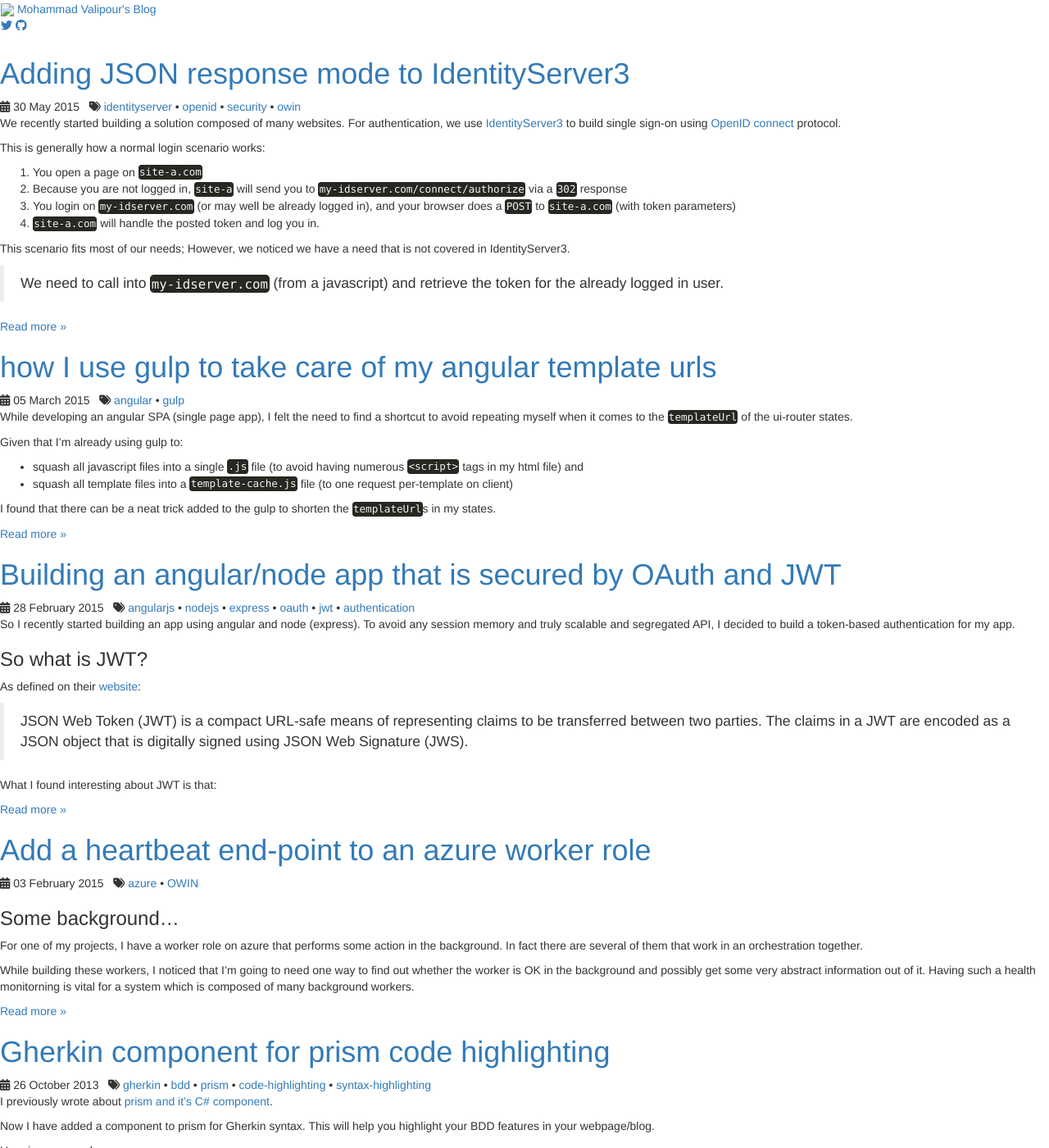
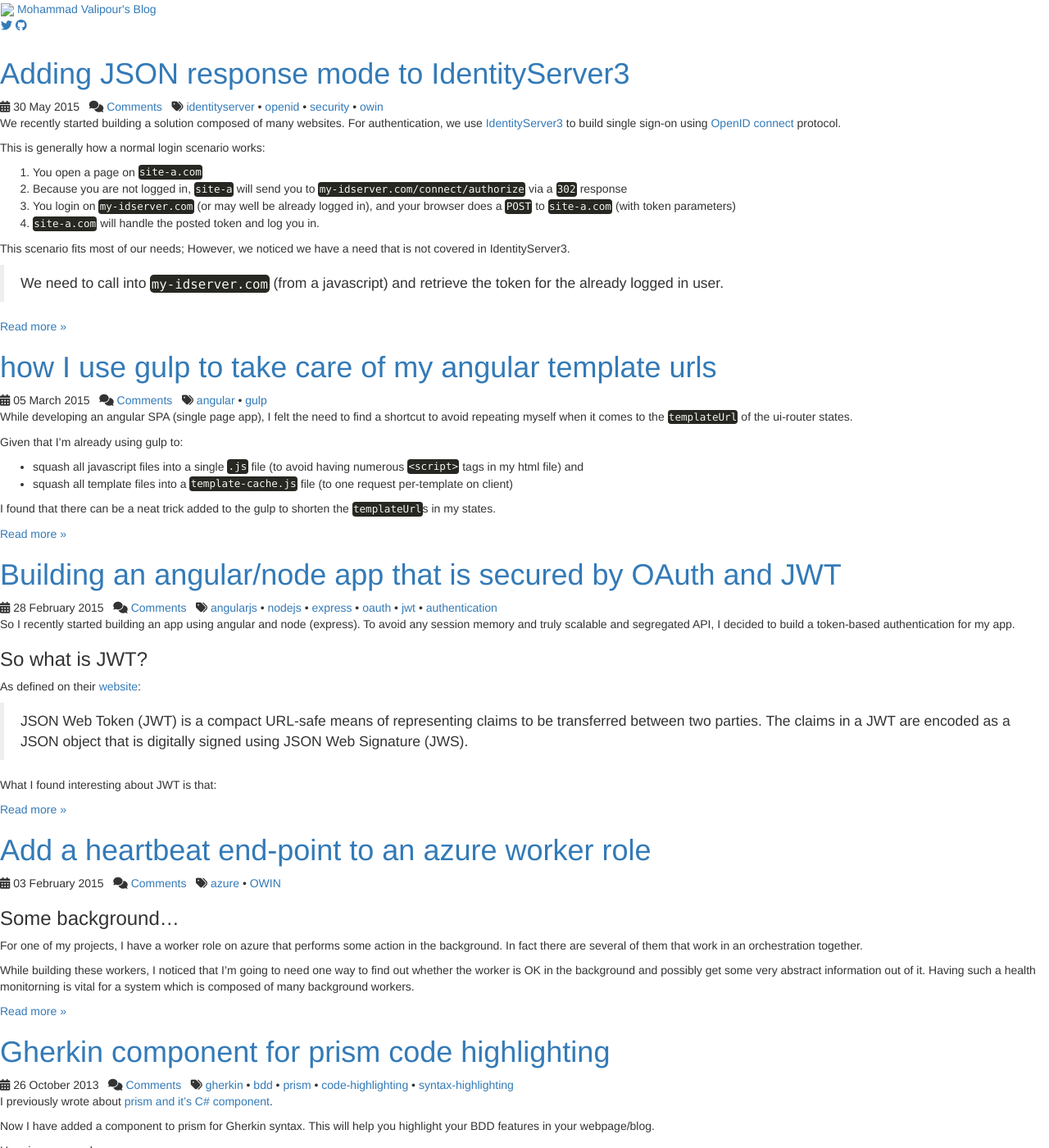
Before and after one commit to mvalipour/mvalipour.github.io, a Jekyll site: the page built from index.md, in a window 1280 px wide and 1400 px high. Shown: the whole window at 82% size. Built offline with Jekyll 4.4.1, drawn with Linux system fonts in a browser that asks for light colours; nearby versions of some CDN libraries; library files that are not in the unit come from our copies; Markdown is read by kramdown in place of the engine named in the settings; comment, search, counter and statistics services are not loaded.

Commit message:
add disqus comments count

```diff
--- /dev/null
+++ b/_includes/JB/comments-providers/disqus-script
@@ -0,0 +1,11 @@
+<script type="text/javascript">
+    {% if site.safe == false %}var disqus_developer = 1;{% endif %}
+    var disqus_shortname = '{{ site.JB.comments.disqus.short_name }}'; // required: replace example with your forum shortname
+    {% if page.wordpress_id %}var disqus_identifier = '{{page.wordpress_id}} {{site.production_url}}/?p={{page.wordpress_id}}';{% endif %}
+    /* * * DON'T EDIT BELOW THIS LINE * * */
+    (function() {
+        var dsq = document.createElement('script'); dsq.type = 'text/javascript'; dsq.async = true;
+        dsq.src = 'http://' + disqus_shortname + '.disqus.com/embed.js';
+        (document.getElementsByTagName('head')[0] || document.getElementsByTagName('body')[0]).appendChild(dsq);
+    })();
+</script>
--- a/_includes/themes/twitter/default.html
+++ b/_includes/themes/twitter/default.html
@@ -75,5 +75,7 @@
     {% include JB/analytics %}
 
 	<script src="{{ BASE_PATH }}/assets/prism/prism.js"></script>
+  {% include JB/comments-providers/disqus-script %}
+
 </body>
 </html>
--- a/_includes/themes/twitter/post.html
+++ b/_includes/themes/twitter/post.html
@@ -10,6 +10,9 @@
 		<span class="fa fa-calendar"></span>
 		{{ page.date | date_to_long_string }}
 	</span>
+	&nbsp;
+	<span class="fa fa-comments"></span>
+	<a href="{{ BASE_PATH }}{{ page.url }}#disqus_thread">Comments</a>
 	&nbsp;
 	{% unless page.tags == empty %}
 	<span>
--- a/index.md
+++ b/index.md
@@ -18,6 +18,9 @@ title: Welcome!
       		<span class="fa fa-calendar"></span>
       		{{ post.date | date_to_long_string }}
       	</span>
+        &nbsp;
+        <span class="fa fa-comments"></span>
+        <a href="{{ BASE_PATH }}{{ post.url }}#disqus_thread">Comments</a>
         &nbsp;
       	{% unless post.tags == empty %}
       	<span>
```
Also changed, not shown: _includes/JB/comments-providers/disqus (+1 -11 lines).
